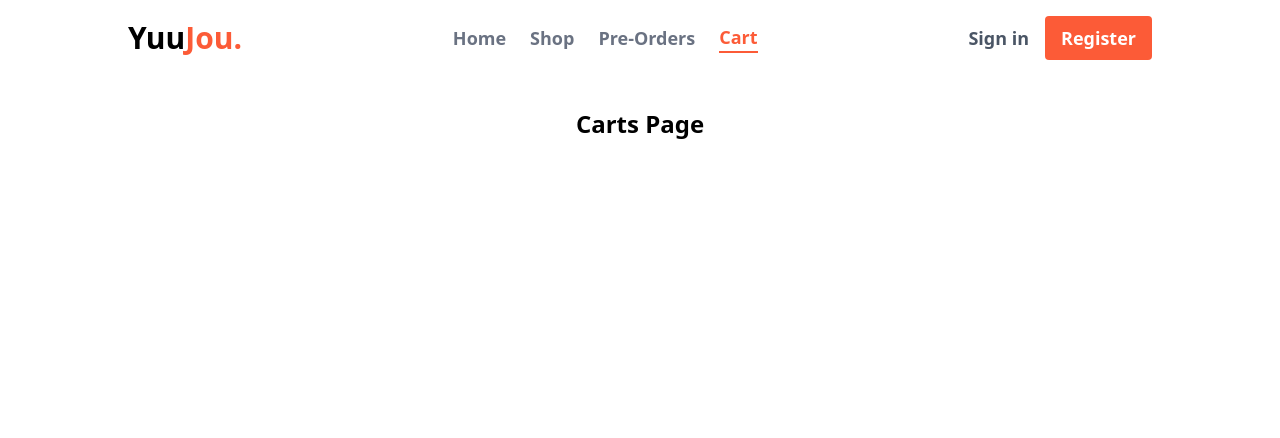
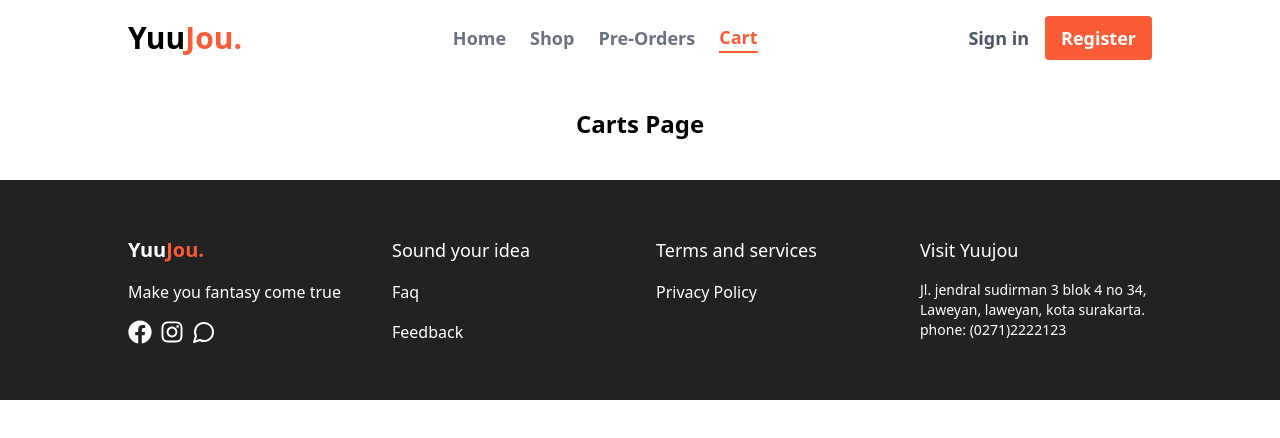
Before and after one commit to Clement-coder/Landing-page---Action-Figures, a Next.js app: page /cart in a window 1280 px wide. Shown: the top 438 px of the page. Built offline with nearby package versions, Linux system fonts and the light colour scheme.

Commit message:
initial commit

```diff
--- a/app/cart/page.tsx
+++ b/app/cart/page.tsx
@@ -1,11 +1,14 @@
 import React from 'react'
 import NavBar from '../components/NavBar'
+import Footer from '../components/Footer'
 
 const cartPage = () => {
   return (
     <div>
+
       <NavBar/>
       <h1 className="text-2xl font-bold text-center mt-8">Carts Page</h1>
+      <Footer/>
 
     </div>
   )
--- a/app/components/Footer.tsx
+++ b/app/components/Footer.tsx
@@ -9,16 +9,26 @@ const Footer = () => {
   const terms = ["Privacy Policy"]
   const visits = ["Jl. jendral sudirman 3 blok 4 no 34, Laweyan, laweyan, kota surakarta. phone: (0271)2222123"]
   return (
-    <div className='bg-[#222222] w-full'>
-         <div className=' px-6 md:px-32 gap-8 py-4 grid grid-cols-1 sm:grid-cols-2 md:grid-cols-3 lg:grid-cols-4'>
+    <div
+    data-aos="fade-up"
+    className='bg-[#222222] w-full py-10 mt-10 overflow-x-hidden md:overflow-x-hidden'>
+         <div className='px-6 md:px-32 gap-8 py-4 grid grid-cols-1 sm:grid-cols-2 md:grid-cols-3 lg:grid-cols-4'>
          <div className="flex flex-col gap-4">
-          <span className='text-xl cursor-pointer font-bold text-white'>
+          <span
+    data-aos="slide-left"
+
+          className='text-xl cursor-pointer font-bold text-white'>
             Yuu<span className="text-[#fc5b37]">Jou.</span>
             </span>
-          <p className='text-white'>
+          <p
+    data-aos="slide-up"
+
+          className='text-white'>
             Make you fantasy come true</p>
 
-        <div className='flex items-center gap-2'>
+        <div
+    data-aos="slide-up"
+        className='flex items-center gap-2 '>
       <FaFacebook
       className='text-white text-2xl'/>
       <FaInstagram
@@ -33,10 +43,13 @@ const Footer = () => {
         className='text-white flex flex-col gap-4'
         >
           <h1
+    data-aos="slide-left"
+
           className='text-lg font-medium'
           >Sound your idea</h1>
           {sounds.map((item, index) => (
             <li
+    data-aos="slide-up"
 
             key={index}
             className="relative text-white cursor-pointer transition-all duration-300 ease-in-out
@@ -54,12 +67,15 @@ const Footer = () => {
         className='text-white flex flex-col gap-4'
         >
           <h1
+    data-aos="slide-left"
+
           className='text-lg font-medium'
           >
           Terms and services
           </h1>
           {terms.map((item, index) => (
               <li
+              data-aos="slide-up"
 
               key={index}
               className="relative text-white cursor-pointer transition-all duration-300 ease-in-out
@@ -77,12 +93,15 @@ const Footer = () => {
         className='text-white flex flex-col gap-4'
         >
           <h1
-          className='text-lg font-medium'
+    data-aos="slide-left"
+    className='text-lg font-medium'
           >
     Visit Yuujou
           </h1>
           {visits.map((item, index) => (
             <li
+    data-aos="slide-up"
+
             key={index}
             className='text-sm '
             >
--- a/app/components/NavBar.tsx
+++ b/app/components/NavBar.tsx
@@ -21,7 +21,7 @@ const NavBar = () => {
   const navBarLinks = [
     { title: "Home", href: "/" },
     { title: "Shop", href: "/shop"},
-    { title: "Pre-Orders", href: "/preorders " },
+    { title: "Pre-Orders", href: "/preorders" },
     { title: "Cart", href: "/cart" }
   ];
 
@@ -29,12 +29,10 @@ const NavBar = () => {
     <nav className="w-full bg-white px-6 md:px-32  py-4 sticky top-0 left-0 z-50">
       <div className="flex justify-between items-center  mx-auto">
 
-      <Link href="/">
-      <div className="text-3xl cursor-pointer font-bold text-black">
+          <div className="text-3xl cursor-pointer font-bold text-black">
           Yuu<span className="text-[#fc5b37]">Jou.</span>
         </div>
 
-      </Link>
         <ul className="hidden lg:flex items-center gap-6 text-lg font-bold">
           {navBarLinks.map((link, index) => (
 
@@ -76,12 +74,14 @@ const NavBar = () => {
               <li
                 key={index}
                 className={`cursor-pointer ${
-                  index === 0
-                    ? "text-[#fc5b37] border-b-2 border-[#fc5b37]"
-                    : "text-gray-500 hover:border-b-2 border-[#fc5b37] transition-all duration-300"
+                  pathname === link.href
+                  ? "text-[#fc5b37] border-b-2 border-[#fc5b37]"
+                    : "text-gray-500"
                 }`}
               >
-                {link.title}
+                  <Link href={link.href}>
+        {link.title}
+      </Link>
               </li>
             ))}
           </ul>
--- a/app/preorders/page.tsx
+++ b/app/preorders/page.tsx
@@ -1,10 +1,12 @@
 import NavBar from "../components/NavBar";
+import Footer from "../components/Footer";
 
 const PreOrdersPage = () => {
   return (
     <div>
       <NavBar />
       <h1 className="text-2xl font-bold text-center mt-8">Pre-Orders Page</h1>
+      <Footer/>
     </div>
   );
 };
--- a/app/shop/page.tsx
+++ b/app/shop/page.tsx
@@ -1,4 +1,5 @@
 import NavBar from "../components/NavBar"
+import Footer from "../components/Footer"
 
 
 const ShopPage = () => {
@@ -6,7 +7,7 @@ const ShopPage = () => {
     <div>
       <NavBar/>
       <h1 className="text-2xl font-bold text-center mt-8">Shopping Page</h1>
-
+    <Footer/>
     </div>
   )
 }
```
